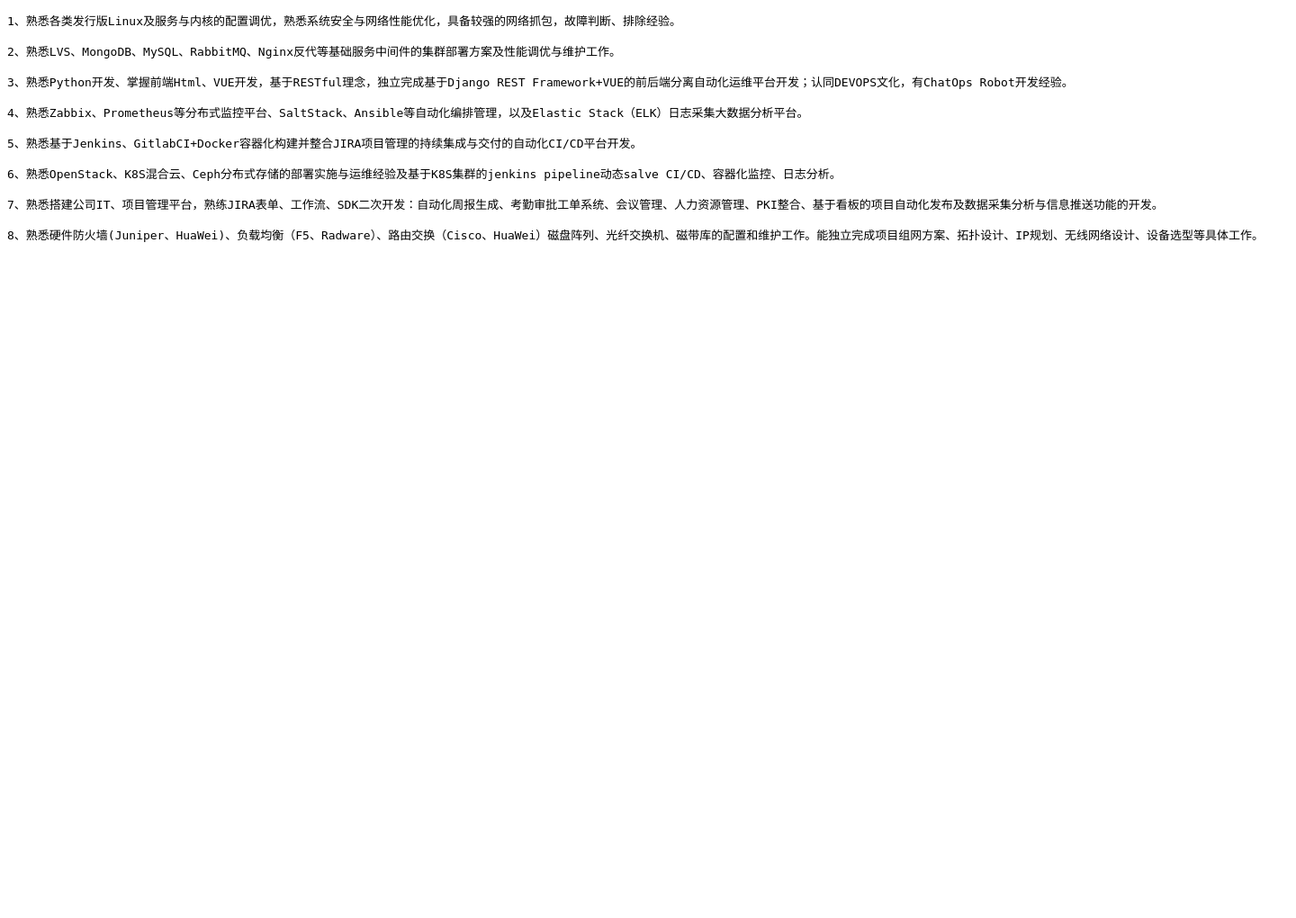
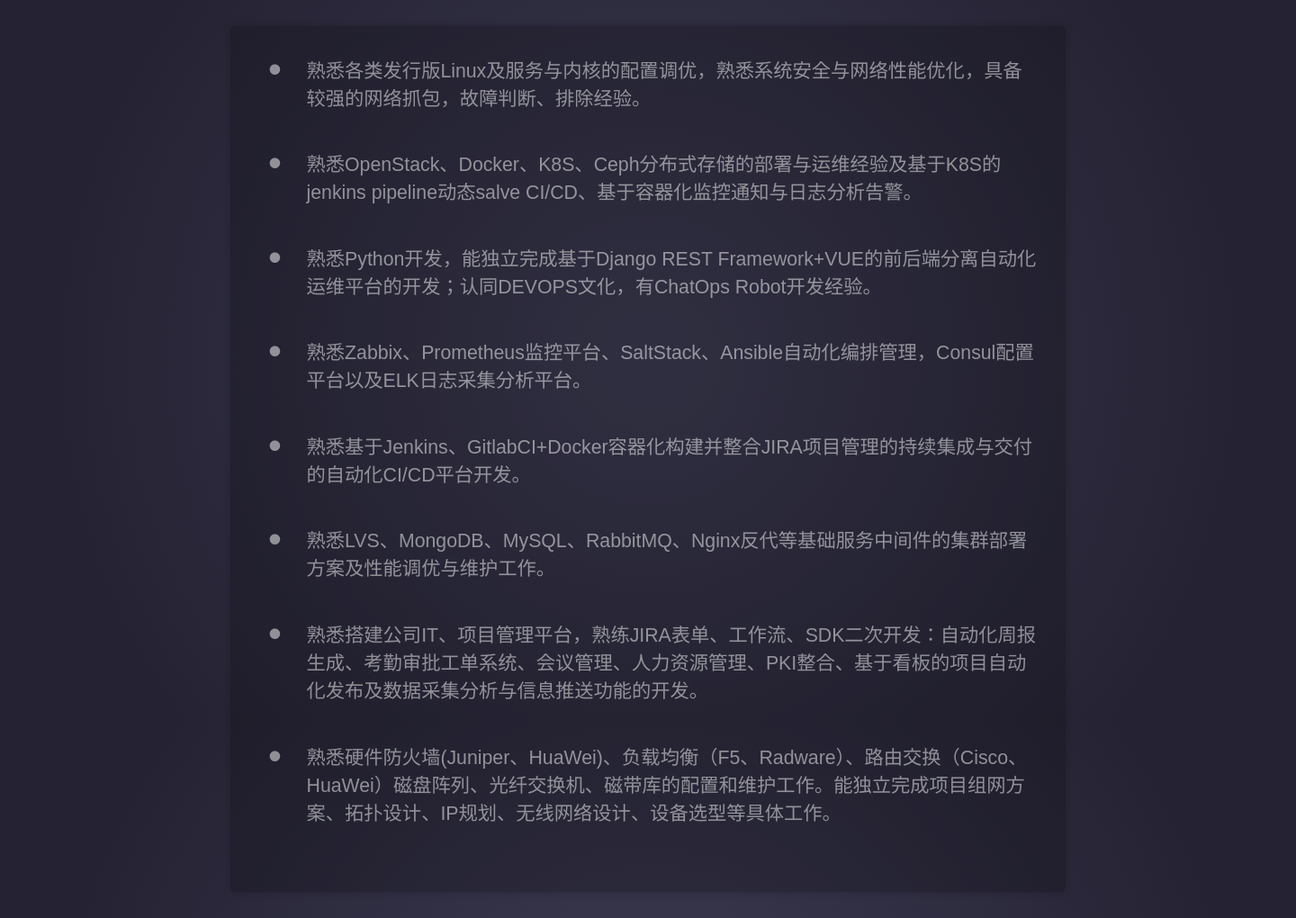
Before and after one commit to starsliao/StarsL.cn, a Django app: page /resume.html in a window 1440 px wide. Shown: the whole page at 90% size. Before the commit the page ends 269 px from the top, so only its background shows below. Run offline with Django 3.2, Linux system fonts and the light colour scheme; parts of the project's set-up code (start-up, migrations or seed data) failed here and were passed over.

Commit message:
mod resume

```diff
--- /dev/null
+++ b/static/css/style.css
@@ -0,0 +1,123 @@
+.live {
+  overflow: hidden;
+}
+.live > li {
+  list-style: none;
+  position: relative;
+  padding: 0 0 0 2em;
+  margin: 0 0 2em 10px;
+  -webkit-transition: .12s;
+          transition: .12s;
+}
+.live > li::before {
+  position: absolute;
+  content: '\2022';
+  font-family: Arial;
+  color: #FFF;
+  top: 0;
+  left: 0;
+  text-align: center;
+  font-size: 2em;
+  opacity: .5;
+  line-height: .75;
+  -webkit-transition: .5s;
+          transition: .5s;
+}
+.live > li:hover {
+  color: #FFF;
+}
+.live > li:hover::before {
+  -webkit-transform: scale(2);
+      -ms-transform: scale(2);
+          transform: scale(2);
+  opacity: 1;
+  text-shadow: 0 0 4px;
+  -webkit-transition: .1s;
+          transition: .1s;
+}
+.live.type2 > li::before {
+  content: '';
+  width: 10px;
+  height: 10px;
+  background: #FFF;
+  border-radius: 3px;
+  line-height: 0;
+  top: .27em;
+  left: 5px;
+}
+.live.type2 > li:hover::before {
+  -webkit-transform: none;
+      -ms-transform: none;
+          transform: none;
+  border-radius: 5px;
+  width: 25px;
+  left: -10px;
+  background: #BA5353;
+}
+
+.live.numbers {
+  counter-reset: xxx 0;
+}
+.live.numbers > li::before {
+  content: counter(xxx,decimal) ".";
+  counter-increment: xxx 1;
+  font-family: 'Microsoft YaHei';
+  font-size: 1em;
+  opacity: .5;
+  line-height: 1.4;
+  -webkit-transition: .5s;
+          transition: .5s;
+}
+.live.numbers > li:hover:before {
+  opacity: 1;
+  left: -10px;
+  -webkit-transform: none;
+      -ms-transform: none;
+          transform: none;
+  text-shadow: none;
+  -webkit-transition: .12s;
+          transition: .12s;
+}
+
+@font-face {
+  font-family: 'Microsoft YaHei';
+  font-style: normal;
+  font-weight: 400;
+  src: local("Microsoft YaHei");
+}
+html {
+  height: 100%;
+}
+
+body {
+  height: 100%;
+  font: 1.33em '', arial;
+  color: #FFF;
+  text-align: center;
+  background-image: -webkit-radial-gradient(circle, #3c3b52 0%, #252233 80%);
+  background-image: radial-gradient(circle, #3c3b52 0%, #252233 80%);
+}
+
+h1 {
+  margin: .5em 0 0;
+  padding: 0;
+  text-shadow: 0 4px rgba(0, 0, 0, 0.2);
+}
+
+* {
+  -moz-box-sizing: padding-box;
+       box-sizing: padding-box;
+}
+
+ol, ul {
+  width: 60%;
+  display: inline-block;
+  text-align: left;
+  vertical-align: top;
+  background: rgba(0, 0, 0, 0.2);
+  color: rgba(255, 255, 255, 0.5);
+  border-radius: 5px;
+  padding: 1.5em;
+  margin: 2%;
+  box-shadow: 0 0 8px rgba(0, 0, 0, 0.2);
+}
--- a/templates/resume.html
+++ b/templates/resume.html
@@ -1,30 +1,38 @@
-<!doctype html>
-<html lang="en">
+<!DOCTYPE html>
+<html>
+
 <head>
+
   <meta charset="UTF-8">
-     <meta name="Generator" content="EditPlus®">
-       <meta name="Author" content="">
-         <meta name="Keywords" content="">
-           <meta name="Description" content="">
-             <title>resume</title>
+
+    <title>Resume</title>
+
+      <link rel="stylesheet" href="/static/css/normalize.css">
+
+          <link rel="stylesheet" href="/static/css/style.css" media="screen" type="text/css" />
+
           </head>
+
           <body>
-                 <pre>
-1、熟悉各类发行版Linux及服务与内核的配置调优，熟悉系统安全与网络性能优化，具备较强的网络抓包，故障判断、排除经验。
 
-2、熟悉LVS、MongoDB、MySQL、RabbitMQ、Nginx反代等基础服务中间件的集群部署方案及性能调优与维护工作。
+          <div style="text-align:center;clear:both;">
+          </div>
 
-3、熟悉Python开发、掌握前端Html、VUE开发，基于RESTful理念，独立完成基于Django REST Framework+VUE的前后端分离自动化运维平台开发；认同DEVOPS文化，有ChatOps Robot开发经验。
 
-4、熟悉Zabbix、Prometheus等分布式监控平台、SaltStack、Ansible等自动化编排管理，以及Elastic Stack（ELK）日志采集大数据分析平台。
+          <ul class="live">
+                  <li>熟悉各类发行版Linux及服务与内核的配置调优，熟悉系统安全与网络性能优化，具备较强的网络抓包，故障判断、排除经验。</li>
+                  <li>熟悉OpenStack、Docker、K8S、Ceph分布式存储的部署与运维经验及基于K8S的jenkins pipeline动态salve CI/CD、基于容器化监控通知与日志分析告警。</li>
+                  <li>熟悉Python开发，能独立完成基于Django REST Framework+VUE的前后端分离自动化运维平台的开发；认同DEVOPS文化，有ChatOps Robot开发经验。</li>
+                  <li>熟悉Zabbix、Prometheus监控平台、SaltStack、Ansible自动化编排管理，Consul配置平台以及ELK日志采集分析平台。</li>
+                  <li>熟悉基于Jenkins、GitlabCI+Docker容器化构建并整合JIRA项目管理的持续集成与交付的自动化CI/CD平台开发。</li>
+                  <li>熟悉LVS、MongoDB、MySQL、RabbitMQ、Nginx反代等基础服务中间件的集群部署方案及性能调优与维护工作。</li>
+                  <li>熟悉搭建公司IT、项目管理平台，熟练JIRA表单、工作流、SDK二次开发：自动化周报生成、考勤审批工单系统、会议管理、人力资源管理、PKI整合、基于看板的项目自动化发布及数据采集分析与信息推送功能的开发。</li>
+                  <li>熟悉硬件防火墙(Juniper、HuaWei)、负载均衡（F5、Radware）、路由交换（Cisco、HuaWei）磁盘阵列、光纤交换机、磁带库的配置和维护工作。能独立完成项目组网方案、拓扑设计、IP规划、无线网络设计、设备选型等具体工作。</li>
+          </ul>
 
-5、熟悉基于Jenkins、GitlabCI+Docker容器化构建并整合JIRA项目管理的持续集成与交付的自动化CI/CD平台开发。
 
-6、熟悉OpenStack、K8S混合云、Ceph分布式存储的部署实施与运维经验及基于K8S集群的jenkins pipeline动态salve CI/CD、容器化监控、日志分析。
 
-7、熟悉搭建公司IT、项目管理平台，熟练JIRA表单、工作流、SDK二次开发：自动化周报生成、考勤审批工单系统、会议管理、人力资源管理、PKI整合、基于看板的项目自动化发布及数据采集分析与信息推送功能的开发。
 
-8、熟悉硬件防火墙(Juniper、HuaWei)、负载均衡（F5、Radware）、路由交换（Cisco、HuaWei）磁盘阵列、光纤交换机、磁带库的配置和维护工作。能独立完成项目组网方案、拓扑设计、IP规划、无线网络设计、设备选型等具体工作。
-                 </pre>
           </body>
+
           </html>
```
Also changed, not shown: static/css/normalize.css (added, +1 -0 lines), blog/static/img/qr.png (added), static/img/ss.png (added). Lines whose indentation alone changed are shown as unchanged.
